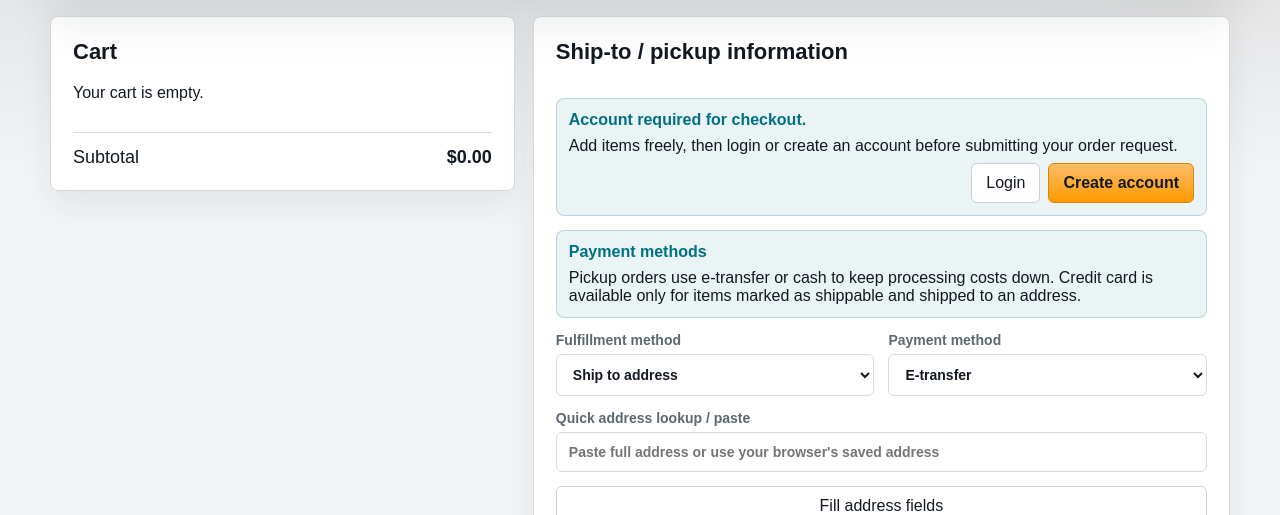
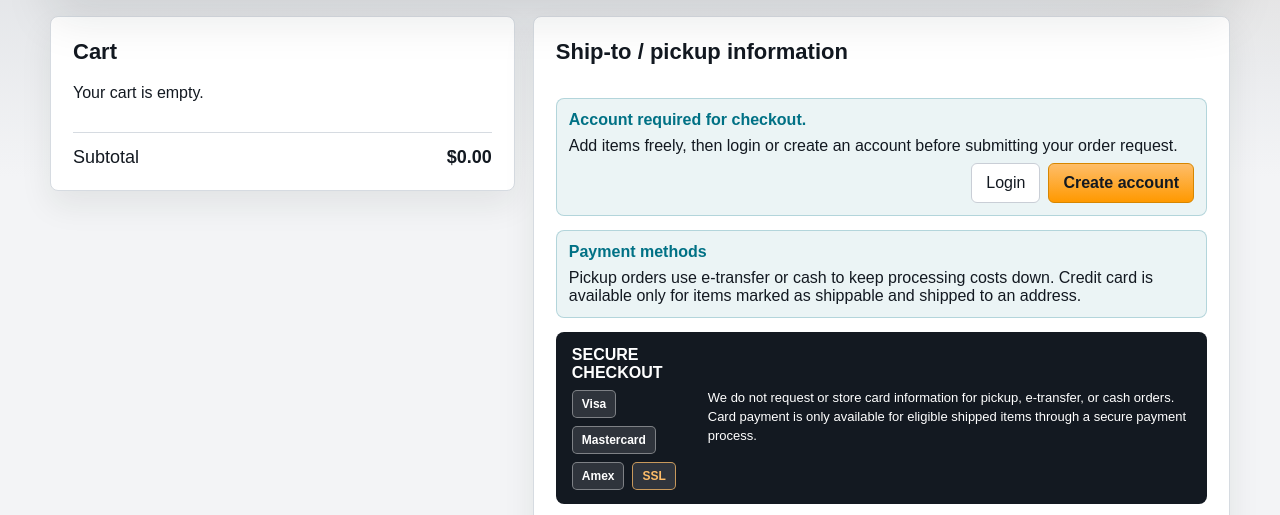
Before and after one commit to wms365com-dev/selltomakemoney, a website: page public/index.html in a window 1280 px wide. Both pictures are taken after a click on the button "Open cart". Shown: the part 243-758 px from the top of the page. Drawn offline with Linux system fonts and the light colour scheme; no server answers.

Commit message:
Add secure checkout trust strip

```diff
--- a/public/index.html
+++ b/public/index.html
@@ -198,6 +198,18 @@
             <strong>Payment methods</strong>
             <span>Pickup orders use e-transfer or cash to keep processing costs down. Credit card is available only for items marked as shippable and shipped to an address.</span>
           </div>
+          <div class="secure-checkout-strip wide-field" aria-label="Secure checkout details">
+            <div>
+              <strong>Secure checkout</strong>
+              <div class="payment-badges" aria-label="Accepted payment options">
+                <span>Visa</span>
+                <span>Mastercard</span>
+                <span>Amex</span>
+                <span>SSL</span>
+              </div>
+            </div>
+            <p>We do not request or store card information for pickup, e-transfer, or cash orders. Card payment is only available for eligible shipped items through a secure payment process.</p>
+          </div>
           <label>Fulfillment method<select name="fulfillmentMethod" required>
             <option value="ship">Ship to address</option>
             <option value="pickup">Customer pickup in Mississauga</option>
@@ -353,6 +365,10 @@
   </main>
 
   <footer class="site-footer">
+    <div class="footer-trust">
+      <strong>Secure checkout</strong>
+      <span>No stored card details for pickup, e-transfer, or cash orders.</span>
+    </div>
     <div>
       <strong>selltomakemoney.com</strong>
       <span>Public deals, Mississauga pickup, and select shippable inventory.</span>
@@ -360,6 +376,6 @@
     <div>Copyright &copy; <span data-year>2026</span> selltomakemoney.com. All rights reserved.</div>
   </footer>
 
-  <script src="/app.js?v=alert-names-1"></script>
+  <script src="/app.js?v=secure-checkout-1"></script>
 </body>
 </html>
--- a/public/styles.css
+++ b/public/styles.css
@@ -270,6 +270,15 @@ main {
   color: var(--ink);
 }
 
+.footer-trust {
+  min-width: 220px;
+}
+
+.footer-trust span {
+  color: #007185;
+  font-weight: 700;
+}
+
 .view {
   min-height: calc(100vh - 120px);
 }
@@ -1037,6 +1046,55 @@ h2 {
   color: #007185;
 }
 
+.secure-checkout-strip {
+  display: flex;
+  align-items: center;
+  justify-content: space-between;
+  gap: 16px;
+  border-radius: 8px;
+  background: var(--nav);
+  color: #fff;
+  padding: 14px 16px;
+}
+
+.secure-checkout-strip strong {
+  display: block;
+  margin-bottom: 8px;
+  color: #fff;
+  text-transform: uppercase;
+}
+
+.secure-checkout-strip p {
+  max-width: 560px;
+  margin: 0;
+  font-size: 13px;
+  line-height: 1.45;
+}
+
+.payment-badges {
+  display: flex;
+  flex-wrap: wrap;
+  gap: 8px;
+}
+
+.payment-badges span {
+  display: inline-flex;
+  align-items: center;
+  min-height: 28px;
+  border: 1px solid rgba(255, 255, 255, 0.38);
+  border-radius: 5px;
+  background: rgba(255, 255, 255, 0.12);
+  color: #fff;
+  font-size: 12px;
+  font-weight: 900;
+  padding: 4px 9px;
+}
+
+.payment-badges span:last-child {
+  border-color: rgba(254, 189, 105, 0.74);
+  color: var(--gold);
+}
+
 .checkout-flags {
   display: grid;
   grid-template-columns: repeat(3, minmax(0, 1fr));
@@ -1558,6 +1616,16 @@ body[data-view="mobile"] .site-footer {
   align-items: flex-start;
   flex-direction: column;
   padding: 18px 20px;
+}
+
+body[data-view="mobile"] .secure-checkout-strip {
+  align-items: flex-start;
+  flex-direction: column;
+}
+
+body[data-view="mobile"] .payment-badges span {
+  min-height: 26px;
+  padding-inline: 8px;
 }
 
 body[data-view="mobile"] .app-status {
```
